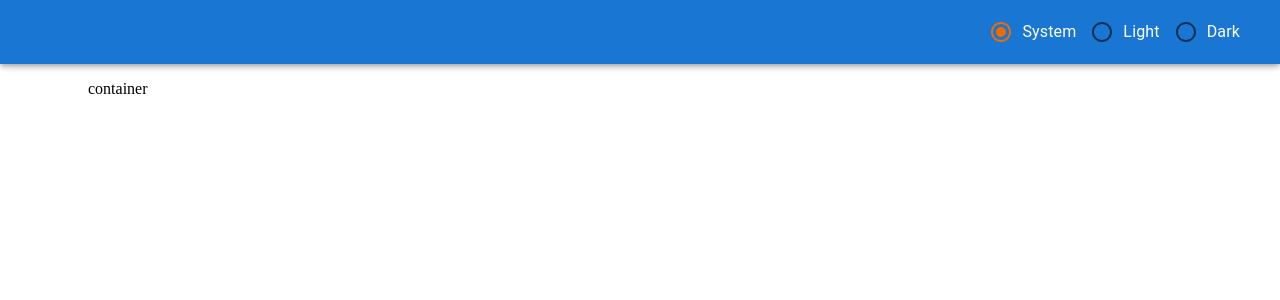
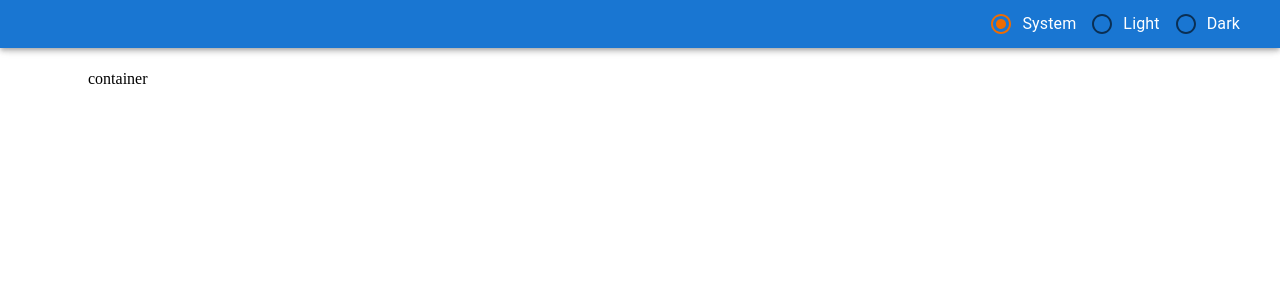
Before and after one commit to mark-lauq/statementdog-test, a Next.js app: page / in a window 1280 px wide. Shown: the top 300 px of the page. Built offline with nearby package versions, Linux system fonts and the light colour scheme; what @mui/material-nextjs would draw is missing.

Commit message:
style(Header): densify

```diff
--- a/src/app/layout.tsx
+++ b/src/app/layout.tsx
@@ -37,7 +37,7 @@ export default function RootLayout({
         <AppRouterCacheProvider>
           <ThemeProvider theme={theme}>
             <Header />
-            <Container component="main" sx={{ marginTop: "80px" }}>
+            <Container component="main" sx={{ marginTop: "70px" }}>
               {children}
             </Container>
           </ThemeProvider>
--- a/src/components/Header/index.tsx
+++ b/src/components/Header/index.tsx
@@ -4,7 +4,10 @@ import ThemeToggle from "./ThemeToggle";
 export default function Header() {
   return (
     <AppBar component="header">
-      <Toolbar sx={{ display: "flex", justifyContent: "flex-end" }}>
+      <Toolbar
+        variant="dense"
+        sx={{ display: "flex", justifyContent: "flex-end" }}
+      >
         <ThemeToggle />
       </Toolbar>
     </AppBar>
```
